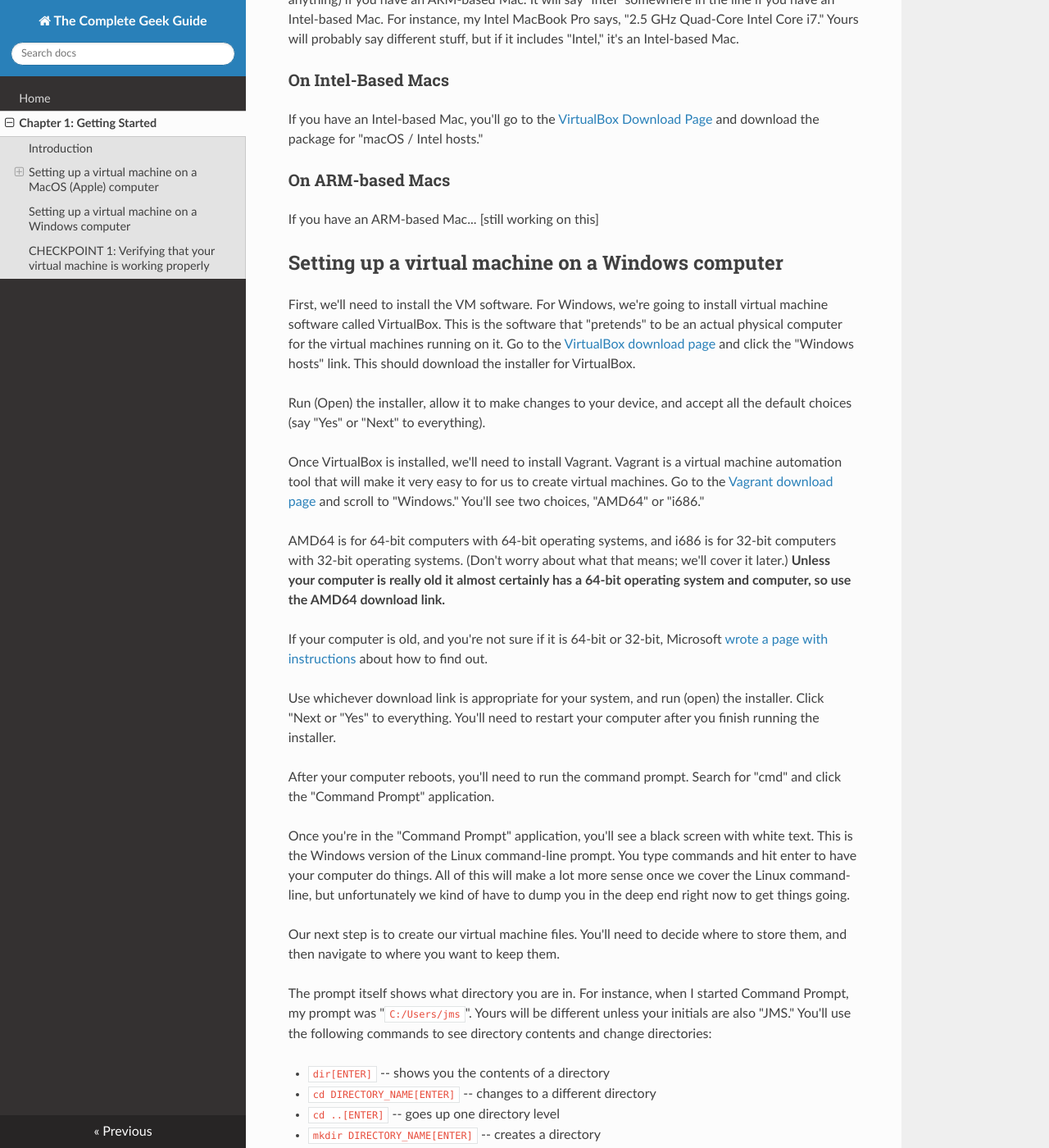
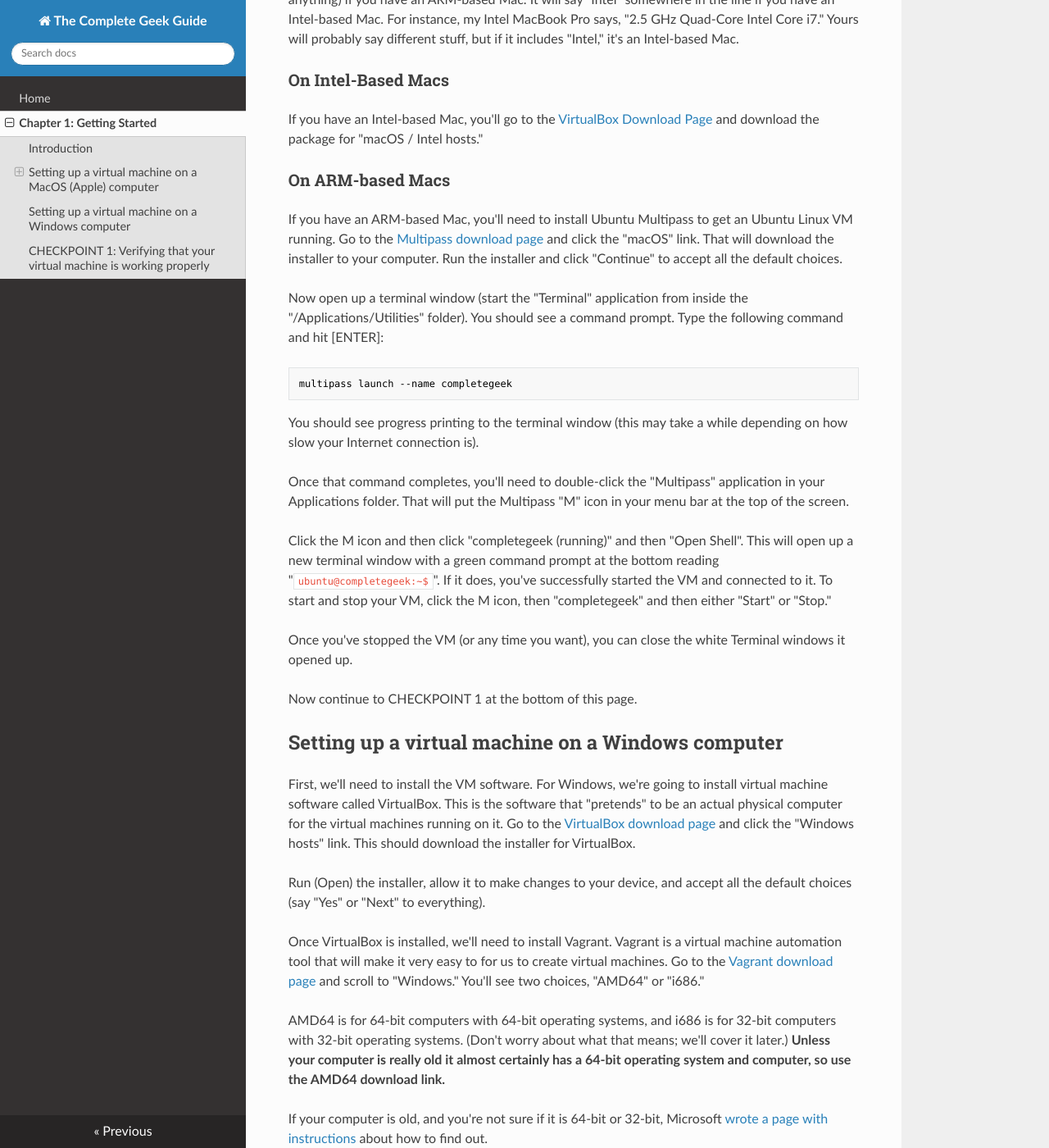
Before and after one commit to CommandLineLabs/completegeek, an MkDocs documentation site: the page built from docs/getting-started.md, in a window 1280 px wide and 1400 px high, scrolled down 1580 px. Shown: the whole window at 82% size. Built offline with MkDocs 1.6.1, drawn with Linux system fonts in a browser that asks for light colours; nearby versions of some CDN libraries; some of the changed text lies outside the part shown.

Commit message:
Now including instructions for ARM-based MacOS

````diff
--- a/docs/getting-started.md
+++ b/docs/getting-started.md
@@ -40,7 +40,23 @@
 
 ### On ARM-based Macs
 
-If you have an ARM-based Mac... [still working on this]
+If you have an ARM-based Mac, you'll need to install Ubuntu Multipass to get an Ubuntu Linux VM running. Go to the [Multipass download page](https://multipass.run/install) and click the "macOS" link. That will download the installer to your computer. Run the installer and click "Continue" to accept all the default choices.
+
+Now open up a terminal window (start the "Terminal" application from inside the "/Applications/Utilities" folder). You should see a command prompt. Type the following command and hit [ENTER]:
+
+```bash
+multipass launch --name completegeek
+```
+
+You should see progress printing to the terminal window (this may take a while depending on how slow your Internet connection is).
+
+Once that command completes, you'll need to double-click the "Multipass" application in your Applications folder. That will put the Multipass "M" icon in your menu bar at the top of the screen.
+
+Click the M icon and then click "completegeek (running)" and then "Open Shell". This will open up a new terminal window with a green command prompt at the bottom reading "`ubuntu@completegeek:~$`". If it does, you've successfully started the VM and connected to it. To start and stop your VM, click the M icon, then "completegeek" and then either "Start" or "Stop."
+
+Once you've stopped the VM (or any time you want), you can close the white Terminal windows it opened up.
+
+Now continue to CHECKPOINT 1 at the bottom of this page.
 
 ## Setting up a virtual machine on a Windows computer
 
@@ -107,6 +123,8 @@
 
 You can start up the VM again any time you want by first making sure you're in the completegeek_vm directory and then typing `vagrant up` again.
 
+Now continue to CHECKPOINT 1 at the bottom of this page.
+
 ## CHECKPOINT 1: Verifying that your virtual machine is working properly
 
 Now connect to your VM. (The method you use to connect will be different depending on if you're using Vagrant or a different tool.) Once, connected, you should be able to enter the following commands:
````
